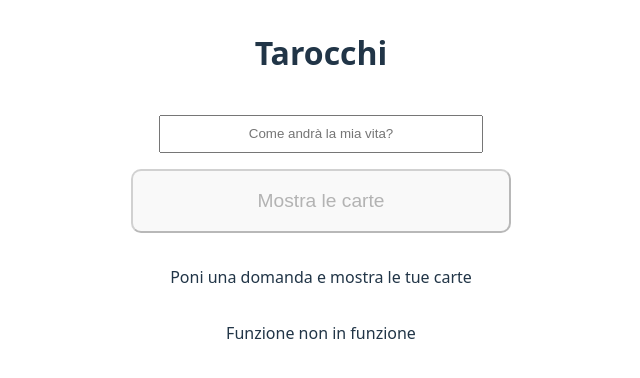
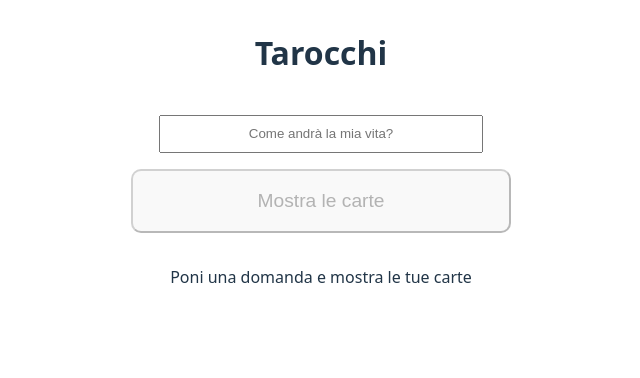
Before and after one commit to Dave02233/Tarocchi, a React (Vite) app: page / in a window 1280 px wide. Shown: the top 378 px of the page, without its empty margins (319-959 px from the left). Built offline with nearby package versions, Linux system fonts and the light colour scheme.

Commit message:
ultimissima

```diff
--- a/src/App.jsx
+++ b/src/App.jsx
@@ -107,7 +107,7 @@ Formatta la risposta per essere plain text, assolutamente non markdown.`
           : <h1>L'oracolo sta elaborando la risposta...</h1>
           }
         </> :
-        'Funzione non in funzione'
+        null
 
       }
     </>
```
